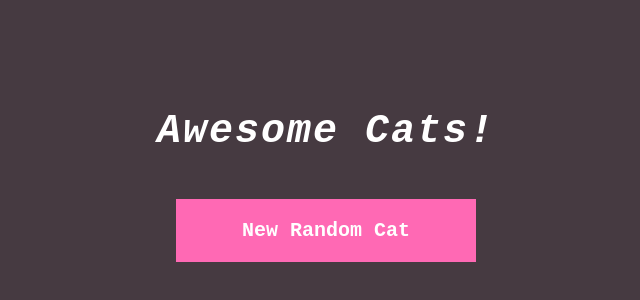
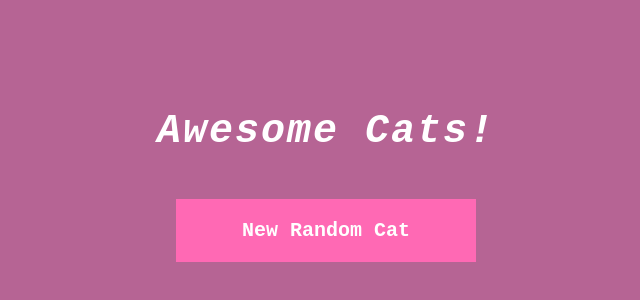
Before and after one commit to LauraLegro/cat-meme, a plain HTML site: page index.html in a window 1280 px wide. Shown: the part 228-528 px from the top of the page, without its empty margins (314-954 px from the left). Drawn offline with Linux system fonts and the light colour scheme; no server answers.

Commit message:
updated background color

```diff
--- a/styles.css
+++ b/styles.css
@@ -1,25 +1,22 @@
-*{
+* {
   box-sizing: border-box;
 }
 h1 {
   color: white;
   text-align: center;
-    font-family:monospace;
+  font-family: monospace;
   font-style: italic;
   letter-spacing: 2px;
   font-size: 40px;
-
-
 }
 img {
   margin: 0 auto;
   max-width: 90%;
   max-height: 90%;
-    background-size:cover;
-
+  background-size: cover;
 }
 body {
-    background-color: rgb(70, 58, 65);
+  background-color: rgb(182, 100, 148);
   margin: 0 auto;
   overflow: auto;
 }
@@ -43,5 +40,4 @@ button {
   padding: 20px 30px;
   width: 300px;
   border: none;
-
 }
```
Lines whose indentation alone changed are shown as unchanged.
